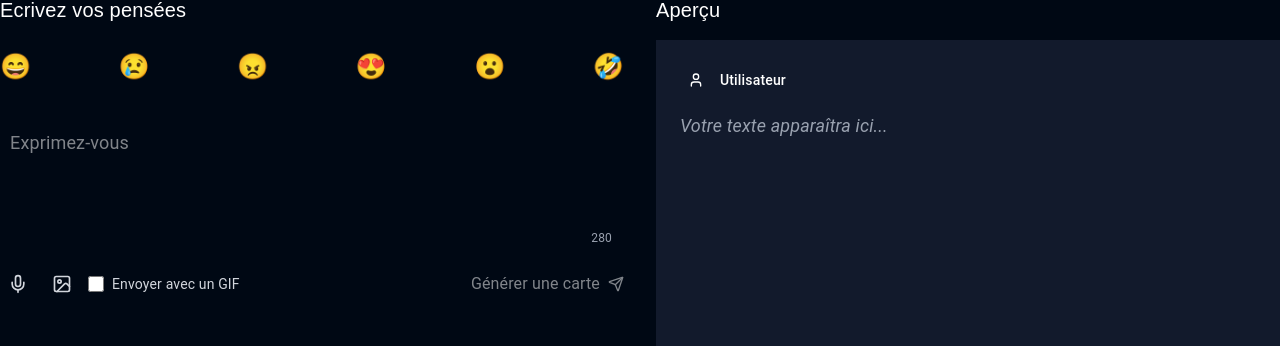
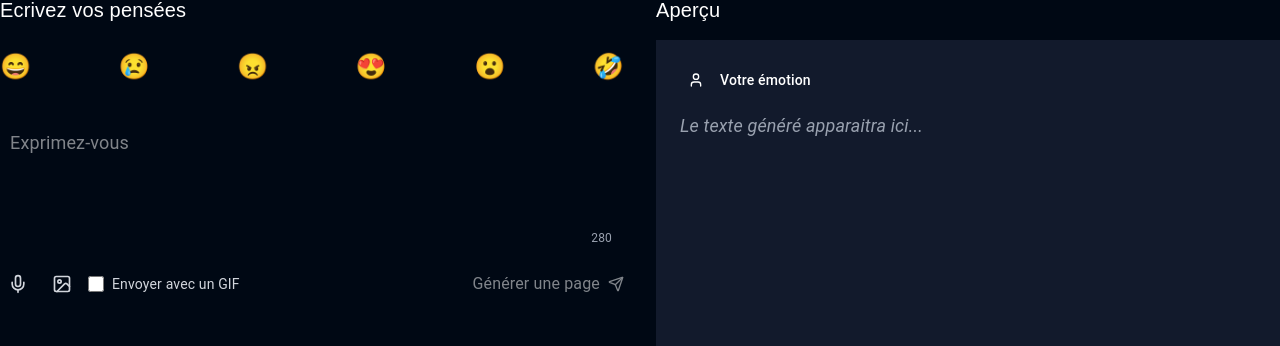
Before and after one commit to PsychoticHaha/WEBCUP-CODE-DJ, a Next.js app: page /create in a window 1280 px wide. Shown: the part 200-546 px from the top of the page. Built offline with nearby package versions, Linux system fonts and the light colour scheme; a web font is replaced by a local one.

Commit message:
finalizing front

```diff
--- a/components/ThoughtCreator/CardPreview.tsx
+++ b/components/ThoughtCreator/CardPreview.tsx
@@ -1,6 +1,7 @@
 import React, { useState } from 'react';
 import { Palette, User } from 'lucide-react';
 import { useThought } from '@/provider/ThoughtContext';
+import { useIntl } from 'react-intl';
 
 const BACKGROUND_COLORS = [
   '#121A2C', // dark-800
@@ -14,7 +15,7 @@ const BACKGROUND_COLORS = [
 const CardPreview: React.FC = () => {
   const { thought, updateThought } = useThought();
   const [showColorPicker, setShowColorPicker] = useState(false);
-
+  const intl = useIntl()
   const handleColorChange = (color: string) => {
     updateThought({ backgroundColor: color });
     setShowColorPicker(false);
@@ -40,7 +41,9 @@ const CardPreview: React.FC = () => {
           <div className="w-8 h-8 bg-primary-600 text-white rounded-full flex items-center justify-center">
             <User className="w-4 h-4" />
           </div>
-          <span className="text-sm font-medium">Utilisateur</span>
+          <span className="text-sm font-medium">
+          {intl.formatMessage({ id: "your-emo" })}
+          </span>
           {thought.emotion && (
             <span className="text-xl ml-2" role="img" aria-label="Émotion">
               {
@@ -62,7 +65,7 @@ const CardPreview: React.FC = () => {
             </p>
           ) : (
             <p className="text-gray-400 text-base md:text-lg italic">
-              Votre texte apparaîtra ici...
+              {intl.formatMessage({ id: "your-inspi" })}
             </p>
           )}
         </div>
--- a/components/ThoughtCreator/ThoughtCreator.tsx
+++ b/components/ThoughtCreator/ThoughtCreator.tsx
@@ -5,6 +5,7 @@ import CardPreview from './CardPreview';
 import ThoughtInput from './ThoughtInput';
 import EmotionSelector from './EmotionSelector';
 import SafeFormattedMessage from '../SafeFormattedMessage/SafeFormattedMessage';
+import { useIntl } from 'react-intl';
 
 const ThoughtCreator: React.FC = () => {
   const { thought, updateThought, resetThought } = useThought();
@@ -16,6 +17,8 @@ const ThoughtCreator: React.FC = () => {
     alert('Carte générée avec succès !');
     resetThought();
   };
+
+  const intl = useIntl();
 
   const toggleRecording = () => {
     if (isRecording) {
@@ -83,7 +86,7 @@ const ThoughtCreator: React.FC = () => {
                   className="h-4 w-4 rounded bg-dark-700 border-dark-600 text-primary-500"
                 />
                 <label htmlFor="with-gif" className="ml-2 text-sm text-gray-300">
-                  Envoyer avec un GIF
+                  {intl.formatMessage({ id: "with-gif" })}
                 </label>
               </div>
             </div>
@@ -93,7 +96,7 @@ const ThoughtCreator: React.FC = () => {
               onClick={handleGenerateCard}
               disabled={!canGenerateCard}
             >
-              <span>Générer une carte</span>
+              <span>{intl.formatMessage({ id: "generate-a-card" })}</span>
               <Send className="ml-2 h-4 w-4" />
             </button>
           </div>
@@ -101,7 +104,7 @@ const ThoughtCreator: React.FC = () => {
       </div>
 
       <div>
-        <h2 className="text-xl font-medium text-primary-200 mb-4">Aperçu</h2>
+        <h2 className="text-xl font-medium text-primary-200 mb-4">{intl.formatMessage({ id: "preview" })}</h2>
         <CardPreview />
       </div>
     </div>
--- a/i18n/en.json
+++ b/i18n/en.json
@@ -23,5 +23,10 @@
   "login.personnal-details": "Personnal details",
   "login.confirmation": "Confirmation",
   "write-thougts": "Write your thoughts",
-  "express-yourself": "Express yourself"
+  "express-yourself": "Express yourself",
+  "with-gif": "Send with a GIF",
+  "generate-a-card": "Generate a page",
+  "preview": "Preview",
+  "your-emo": "Your emotion",
+  "your-inspi": "Generated text will appear here..."
 }
--- a/i18n/fr.json
+++ b/i18n/fr.json
@@ -23,5 +23,10 @@
   "login.personnal-details": "Informations personnelles",
   "login.confirmation": "Confirmation",
   "write-thougts": "Ecrivez vos pensées",
-  "express-yourself": "Exprimez-vous"
+  "express-yourself": "Exprimez-vous",
+  "with-gif": "Envoyer avec un GIF",
+  "generate-a-card": "Générer une page",
+  "preview": "Aperçu",
+  "your-emo": "Votre émotion",
+  "your-inspi": "Le texte généré apparaitra ici..."
 }
```
